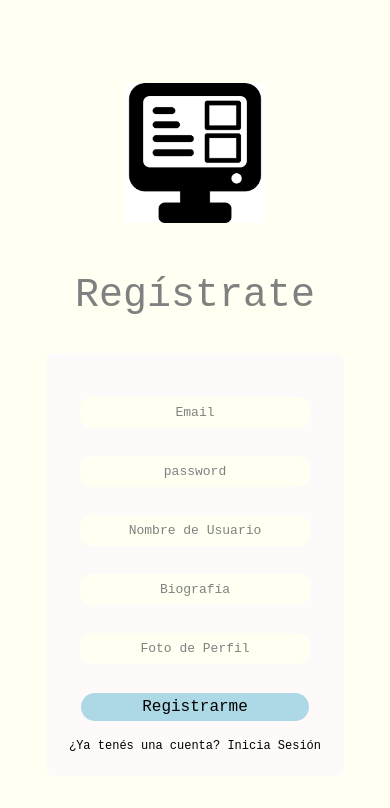
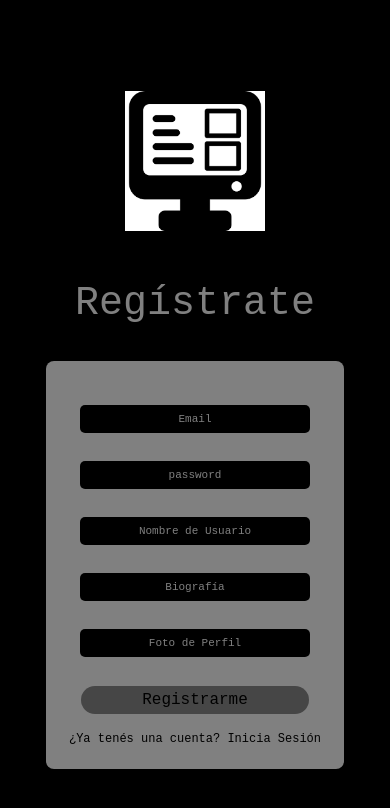
Before and after one commit to nachoojeda/finalProg3, a React Native app: screen /Register in a window 390 px wide. Shown: the top 808 px of the page. Built offline with nearby package versions, Linux system fonts and the light colour scheme.

Commit message:
cambios de detalles

```diff
--- a/src/screens/Home/Home.js
+++ b/src/screens/Home/Home.js
@@ -65,13 +65,15 @@ const styles = StyleSheet.create({
     flex:1,
     justifyContent:'center',
     alignItems:'center',
-    backgroundColor: 'rgb(255,255,242)'
+    backgroundColor: 'rgb(0,0,0)'
   },
   container2:{
-    flex:3
+    flex:3,
+    backgroundColor: 'rgb(rgb(128, 128, 128)'
   },
   container3:{
-    flex:6
+    flex:6,
+    backgroundColor: 'rgb(rgb(128, 128, 128)'
   },
   image:{
     height:300
--- a/src/screens/Login/login.js
+++ b/src/screens/Login/login.js
@@ -101,7 +101,7 @@ const styles = StyleSheet.create({
 
     contenedor:{
         flex:1,
-        backgroundColor: 'rgb(255,255,242)',
+        backgroundColor: 'rgb(0,0,0)',
         alignItems: 'center',
         justifyContent: 'center'
     },
@@ -115,7 +115,7 @@ const styles = StyleSheet.create({
     },
 
     formulario:{
-        backgroundColor: 'rgb(255,250,250)',
+        backgroundColor: 'rgb(128, 128, 128)',
         borderRadius: 8,
         padding: 20
 
@@ -125,15 +125,15 @@ const styles = StyleSheet.create({
         fontFamily: 'monospace',
         fontSize: 8,
         margin: 5,
-        color: 'rgb(128, 128, 128)'
+        color: 'rgb(0,0,0)'
     },
 
     texto:{
-        backgroundColor: 'rgb(255,255,242)',
+        backgroundColor: 'rgb(0,0,0)',
         fontFamily: 'monospace',
-        fontSize: 13,
+        fontSize: 11,
         margin: 14,
-        borderRadius: 12,
+        borderRadius: 5,
         textAlign: 'center',
         color: 'rgb(128, 128, 128)',
         padding: 8
@@ -144,7 +144,7 @@ const styles = StyleSheet.create({
         fontFamily: 'monospace',
         fontSize: 16,
         margin: 15,
-        backgroundColor: 'rgb(173, 216, 230)',
+        backgroundColor: 'rgb(70,70,70)',
         borderRadius: 20,
         textAlign: 'center',
         padding: 5
@@ -155,7 +155,7 @@ const styles = StyleSheet.create({
         fontFamily: 'monospace',
         fontSize: 16,
         margin: 15,
-        backgroundColor: 'rgb(173, 216, 230)',
+        backgroundColor: 'rgb(70,70,70)',
         borderRadius: 20,
         textAlign: 'center',
         padding: 5
@@ -164,7 +164,7 @@ const styles = StyleSheet.create({
     link:{
         fontFamily: 'monospace',
         fontSize:12,
-        margin: 3,
+        margin: 3
 
     },
 
@@ -174,6 +174,8 @@ const styles = StyleSheet.create({
 
     }
 
+
+
 })
 
 export default Login;
--- a/src/screens/Register/Register.js
+++ b/src/screens/Register/Register.js
@@ -133,7 +133,7 @@ registrarUsuario(email,pass, userName, bio, foto){
 
         contenedor:{
             flex:1,
-            backgroundColor: 'rgb(255,255,242)',
+            backgroundColor: 'rgb(0,0,0)',
             alignItems: 'center',
             justifyContent: 'center'
         },
@@ -147,7 +147,7 @@ registrarUsuario(email,pass, userName, bio, foto){
         },
 
         formulario:{
-            backgroundColor: 'rgb(255,250,250)',
+            backgroundColor: 'rgb(128, 128, 128)',
             borderRadius: 8,
             padding: 20
 
@@ -157,15 +157,15 @@ registrarUsuario(email,pass, userName, bio, foto){
             fontFamily: 'monospace',
             fontSize: 8,
             margin: 5,
-            color: 'rgb(128, 128, 128)'
+            color: 'rgb(0,0,0)'
         },
 
         texto:{
-            backgroundColor: 'rgb(255,255,242)',
+            backgroundColor: 'rgb(0,0,0)',
             fontFamily: 'monospace',
-            fontSize: 13,
+            fontSize: 11,
             margin: 14,
-            borderRadius: 12,
+            borderRadius: 5,
             textAlign: 'center',
             color: 'rgb(128, 128, 128)',
             padding: 8
@@ -176,7 +176,7 @@ registrarUsuario(email,pass, userName, bio, foto){
             fontFamily: 'monospace',
             fontSize: 16,
             margin: 15,
-            backgroundColor: 'rgb(173, 216, 230)',
+            backgroundColor: 'rgb(70,70,70)',
             borderRadius: 20,
             textAlign: 'center',
             padding: 5
@@ -187,7 +187,7 @@ registrarUsuario(email,pass, userName, bio, foto){
             fontFamily: 'monospace',
             fontSize: 16,
             margin: 15,
-            backgroundColor: 'rgb(173, 216, 230)',
+            backgroundColor: 'rgb(70,70,70)',
             borderRadius: 20,
             textAlign: 'center',
             padding: 5
```
